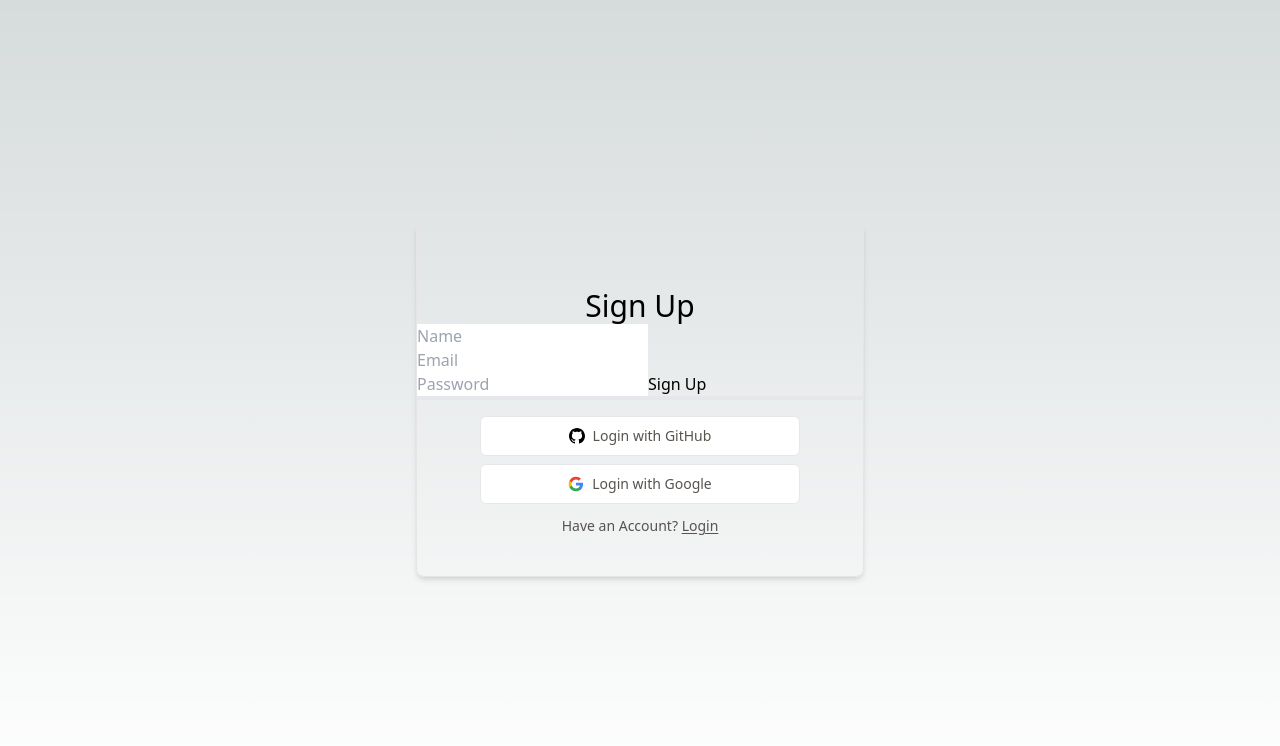
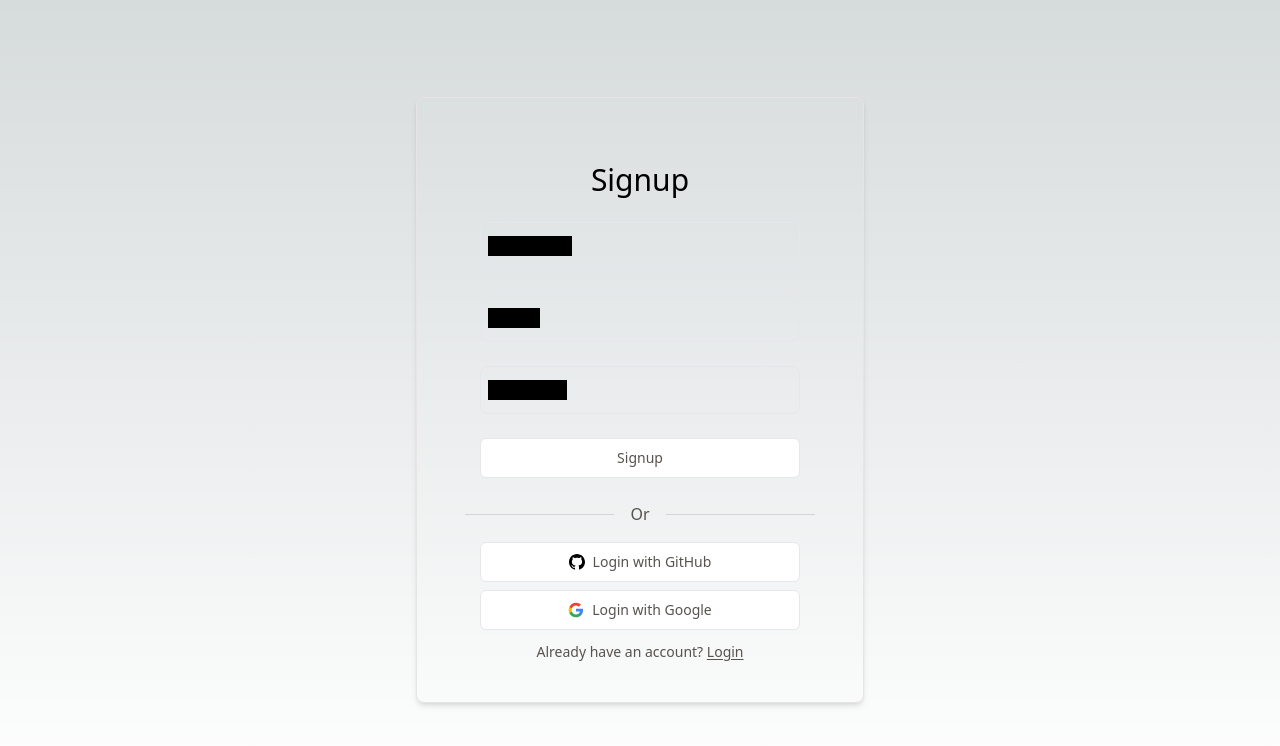
Before and after one commit to adam-cain/honours-project, a Next.js app: page /signup in a window 1280 px wide. Shown: the top 746 px of the page. Built offline with nearby package versions, Linux system fonts and the light colour scheme.

Commit message:
Added signup front and back ends

```diff
--- a/package.json
+++ b/package.json
@@ -25,7 +25,8 @@
     "react": "^18",
     "react-dom": "^18",
     "sonner": "^1.3.1",
-    "tailwind-merge": "^2.2.1"
+    "tailwind-merge": "^2.2.1",
+    "vercel": "^33.4.1"
   },
   "devDependencies": {
     "@types/bcryptjs": "^2.4.6",
--- a/src/app/(auth)/login/page.tsx
+++ b/src/app/(auth)/login/page.tsx
@@ -13,10 +13,10 @@ export default function LoginPage() {
                 redirect: false,
                 email: formData.email,
                 password: formData.password,
-                callbackUrl: "/",
             })
             if(result?.ok) {
                 router.push("/")
+                return "";
             }
             return result?.error ?? "Unknown error";
         } catch (error) {
@@ -31,13 +31,13 @@ export default function LoginPage() {
             name: "email",
             type: "text",
             label: "Email",
-            validator: (e) => validateEmail(e) ? "" : "Enter a valid email address."
+            validator: (e) => validateEmail(e)
         },
         {
             name: "password",
             type: "password",
             label: "Password",
-            validator: (e) => validatePassword(e).errorMessage
+            validator: (e) => validatePassword(e)
         }
     ]}
     onSubmit={login}
--- a/src/app/(auth)/page.tsx
+++ b/src/app/(auth)/page.tsx
@@ -1,84 +1,62 @@
 "use client";
-import AuthProviderButtonGroup from "@/components/Auth/provider-login-button";
-import FormSubmitButton from "@/components/Auth/form-submit-button";
-import { signIn } from "next-auth/react";
+import LoginButton from "@/components/Auth/provider-login-button";
+
 import Link from "next/link";
-import { useState, FormEvent } from "react";
-import { validatePassword, validateEmail } from "@/lib/validation";
-import InputField from "@/components/Auth/input-field";
+import { useRouter } from "next/navigation";
+import { FormEvent, useState } from "react";
 
-export default function LoginPage() {
-  const [formData, setFormData] = useState({ email: '', password: '', emailError: '', passwordError: '' });
-  const [loading, setLoading] = useState(false);
 
-  const handleChange = (e: React.ChangeEvent<HTMLInputElement>) => {
-    const { name, value } = e.target;
+export default function SignUpPage() {
+  const [email, setEmail] = useState('');
+  const [password, setPassword] = useState('');
+  const [username, setName] = useState('');
+  const router = useRouter();
 
-    if (value === '') {
-      setFormData(prev => ({ ...prev, [`${name}Error`]: '' }));
-    } else if (name === 'email') {
-      setFormData(prev => ({ ...prev, emailError: validateEmail(value) ? '' : 'Enter a valid email address.' }));
-    } else if (name === 'password') {
-      setFormData(prev => ({ ...prev, passwordError: validatePassword(value).errorMessage }));
+  const handleSubmit = async (e: FormEvent) => {
+    e.preventDefault();
+    try {
+      const response = await fetch('/api/auth/signup', {
+        method: 'POST',
+        headers: {
+          'Content-Type': 'application/json',
+        },
+        body: JSON.stringify({ email, password, username }),
+      });
+
+      const data = await response.json();
+
+      if (response.status === 201) {
+        router.push('/login');
+      } else {
+        console.error(data.message);
+      }
+    } catch (error) {
+      console.error('An error occurred while signing up', error);
     }
   };
 
-  const handleSubmit = async (e: FormEvent) => {
-    e.preventDefault();
-    if (formData.emailError !== '' || formData.passwordError !== '') return;
-    console.log(formData);
-    setLoading(true);
-    // Add additional validation before calling signIn
-
-    setLoading(false);
-    // Handle result
-  };
 
   return (
     <>
       <h1 className="mt-6 text-center font-cal text-3xl dark:text-white">
-        Login
+        Sign Up
       </h1>
 
-      <form onSubmit={handleSubmit} className="flex flex-col mx-auto mt-4 w-11/12 max-w-xs sm:w-full">
+      <form onSubmit={handleSubmit}>
+      <input type="text" value={username} onChange={(e) => setName(e.target.value)} placeholder="Name" />
+      <input type="email" value={email} onChange={(e) => setEmail(e.target.value)} placeholder="Email" />
+      <input type="password" value={password} onChange={(e) => setPassword(e.target.value)} placeholder="Password" />
+      <button type="submit">Sign Up</button>
+    </form>
 
-        <InputField
-          type="text"
-          name="email"
-          id="email_input"
-          label="Email"
-          error={formData.emailError}
-          onChange={handleChange}
-        />
+      <div className=" border-2 border-r-8 mx-18"></div>
 
-        <InputField
-          type="password"
-          name="password"
-          id="password_input"
-          label="Password"
-          error={formData.passwordError}
-          onChange={handleChange}
-        />
-
-        <FormSubmitButton loading={loading} text="Login" errorMessage={""}  />
-      </form>
-
-
-      <div className="flex items-center justify-center mx-12 my-4">
-        <div className="flex-grow border-t border-gray-300"></div>
-        <span className="flex-shrink mx-4 text-stone-600 dark:text-stone-300">
-          Or
-        </span>
-        <div className="flex-grow border-t border-gray-300"></div>
-      </div>
-
-      <AuthProviderButtonGroup />
-
-      <p className="mt-3 text-center text-sm text-stone-600 dark:text-stone-300 font-medium">
-        <Link href="/signup" className="hover:text-stone-800 dark:hover:text-stone-100">
-          Dont Have an Account? <span className="underline underline-offset-2">Signup</span>
-        </Link>
-      </p>
+      <LoginButton />
+      <Link href="/login">
+        <p className="mt-3 text-center text-sm text-stone-600 dark:text-stone-300 font-medium hover:text-stone-800 dark:hover:text-stone-100">
+          Have an Account? <span className="underline underline-offset-2">Login</span>
+        </p>
+      </Link>
     </>
   );
 }
--- a/src/app/(auth)/signup/page.tsx
+++ b/src/app/(auth)/signup/page.tsx
@@ -1,62 +1,79 @@
 "use client";
-import LoginButton from "@/components/Auth/provider-login-button";
+import { useRouter } from 'next/navigation';
+import { validatePassword, validateEmail, validateUsername } from "@/lib/validation";
+import AuthForm from "@/components/Auth/auth-form";
+import { signIn } from 'next-auth/react';
 
-import Link from "next/link";
-import { useRouter } from "next/navigation";
-import { FormEvent, useState } from "react";
-
-
-export default function SignUpPage() {
-  const [email, setEmail] = useState('');
-  const [password, setPassword] = useState('');
-  const [username, setName] = useState('');
+export default function SignupPage() {
     const router = useRouter();
 
-  const handleSubmit = async (e: FormEvent) => {
-    e.preventDefault();
+    const signup = async (formData: any): Promise<string> => {
         try {
-      const response = await fetch('/api/auth/signup', {
-        method: 'POST',
+            // This is a placeholder for whatever signup mechanism you have.
+            // It might be an API call or something else.
+            const result = await fetch("/api/auth/signup", {
+                method: "POST",
                 headers: {
-          'Content-Type': 'application/json',
+                    "Content-Type": "application/json",
                 },
-        body: JSON.stringify({ email, password, username }),
+                body: JSON.stringify({
+                    username: formData.username,
+                    email: formData.email,
+                    password: formData.password,
+                }),
             });
+            console.log(result);
 
-      const data = await response.json();
-
-      if (response.status === 201) {
-        router.push('/login');
-      } else {
-        console.error(data.message);
+            if (result?.ok) {
+                try {
+                    const result = await signIn('credentials', {
+                        redirect: false,
+                        email: formData.email,
+                        password: formData.password,
+                    })
+                    if(result?.ok) {
+                        console.log("Logged in");
+                        router.push("/")
+                        return "";
+                    }
+                    router.push("/login");
+                    return"Error while logging in after sign up. Please try logging in again.";
+                } catch (error) {
+                    return "Error while logging in after sign up. Please try logging in again.";
+                }
+            }else{
+                return await result.json().then((data) => data.message);
             }
         } catch (error) {
-      console.error('An error occurred while signing up', error);
+            return "Unknown error: " + error;
         }
     };
 
-
-  return (
-    <>
-      <h1 className="mt-6 text-center font-cal text-3xl dark:text-white">
-        Sign Up
-      </h1>
-
-      <form onSubmit={handleSubmit}>
-      <input type="text" value={username} onChange={(e) => setName(e.target.value)} placeholder="Name" />
-      <input type="email" value={email} onChange={(e) => setEmail(e.target.value)} placeholder="Email" />
-      <input type="password" value={password} onChange={(e) => setPassword(e.target.value)} placeholder="Password" />
-      <button type="submit">Sign Up</button>
-    </form>
-
-      <div className=" border-2 border-r-8 mx-18"></div>
-
-      <LoginButton />
-      <Link href="/login">
-        <p className="mt-3 text-center text-sm text-stone-600 dark:text-stone-300 font-medium hover:text-stone-800 dark:hover:text-stone-100">
-          Have an Account? <span className="underline underline-offset-2">Login</span>
-        </p>
-      </Link>
-    </>
-  );
+    return (<AuthForm
+    title={"Signup"}
+    fields={[
+        {
+            name: "username",
+            type: "text",
+            label: "Username",
+            validator: (e) => validateUsername(e)
+        },
+        {
+            name: "email",
+            type: "text",
+            label: "Email",
+            validator: (e) => validateEmail(e)
+        },
+        {
+            name: "password",
+            type: "password",
+            label: "Password",
+            validator: (e) => validatePassword(e)
         }
+    ]}
+    onSubmit={signup}
+    alternateLink={{
+        href: "/login",
+        text: <>Already have an account? <span className="underline underline-offset-2">Login</span></>
+    }} />);
+}
--- a/src/components/Auth/auth-form.tsx
+++ b/src/components/Auth/auth-form.tsx
@@ -3,13 +3,13 @@ import AuthProviderButtonGroup from "@/components/Auth/provider-login-button";
 import FormSubmitButton from "@/components/Auth/form-submit-button";
 import Link from "next/link";
 import InputField from "@/components/Auth/input-field";
-import { SignInResponse } from "next-auth/react";
+import { ValidationResult } from "@/lib/types";
 
 interface Field {
     name: string;
     type: string;
     label: string;
-    validator: (value: string) => string;
+    validator: (value: string) => ValidationResult;
 }
 
 interface AuthFormProps {
@@ -33,7 +33,7 @@ export default function AuthForm({ title, fields, onSubmit, alternateLink }: Aut
             setFormData((prev: object) => ({ ...prev, [name]: value, [errorKey]: "" }));
             return;
         }
-        const errorMessage = fields.find(field => field.name === name)?.validator(value);
+        const errorMessage = fields.find(field => field.name === name)?.validator(value).errorMessage;
 
         setFormData((prev: object) => ({ ...prev, [name]: value, [errorKey]: errorMessage }));
 
--- a/src/lib/types.ts
+++ b/src/lib/types.ts
@@ -62,3 +62,8 @@ export interface DomainVerificationResponse {
     reason: string;
   }[];
 }
+
+export type ValidationResult = {
+  isValid: boolean;
+  errorMessage: string;
+};
--- a/src/lib/validation.ts
+++ b/src/lib/validation.ts
@@ -1,9 +1,6 @@
-type PasswordValidationResult = {
-    isValid: boolean;
-    errorMessage: string;
-};
+import { ValidationResult } from "@/lib/types";
 
-export const validatePassword = (password: string): PasswordValidationResult => {
+export const validatePassword = (password: string): ValidationResult => {
     const minLength = 8;
     const hasUpperCase = /[A-Z]/.test(password);
     const hasLowerCase = /[a-z]/.test(password);
@@ -13,29 +10,55 @@ export const validatePassword = (password: string): PasswordValidationResult =>
     let errorMessage = [];
 
     if (password.length < minLength) {
-        errorMessage.push('at least 8 characters');
+        errorMessage.push("at least 8 characters");
     }
     if (!hasUpperCase) {
-        errorMessage.push('a uppercase letter');
+        errorMessage.push("a uppercase letter");
     }
     if (!hasLowerCase) {
-        errorMessage.push('a lowercase letter');
+        errorMessage.push("a lowercase letter");
     }
     if (!hasNumbers) {
-        errorMessage.push('a number');
+        errorMessage.push("a number");
     }
     if (!hasSpecialChar) {
-        errorMessage.push('a special character');
+        errorMessage.push("a special character");
     }
 
     return {
         isValid: errorMessage.length === 0,
-        errorMessage: errorMessage.length > 0 ? `Must include ${errorMessage.join(', ')}.` : '',
+        errorMessage: errorMessage.length > 0 ? errorBuilder(errorMessage) : "",
     };
 };
 
+export const validateEmail = (email: string): ValidationResult => {
+    const emailPattern = /\S+@\S+\.\S+/;
+    const isValid = emailPattern.test(email);
+    return {
+        isValid: isValid,
+        errorMessage: isValid ? "": "Invalid email address",
+    };
+};
 
-export const validateEmail = (email: string) => {
-    const emailPattern = /\S+@\S+\.\S+/;
-    return emailPattern.test(email);
+export const validateUsername = (username: string): ValidationResult => {
+    const validCharacters = /^[a-zA-Z0-9_]*$/.test(username);
+    let errorMessage = [];
+
+    if(username.length < 4) {
+        errorMessage.push("at least 4 characters");
+    }
+    if(username.length > 20) {
+        errorMessage.push("at most 20 characters");
+    }if(!validCharacters) {
+        errorMessage.push("only letters, numbers, and underscores");
+    }
+
+    return {
+        isValid: errorMessage.length === 0,
+        errorMessage: errorMessage.length > 0 ? errorBuilder(errorMessage) : "",
+    };
 };
+
+function errorBuilder(errors: string[]) {
+    return `Must include ${errors.join(", ")}.`;
+}
```
Also changed, not shown: src/app/api/auth/signup/route.ts (+30 -21 lines), 2 other files (tests, documents, lock files or other folders). Lines whose indentation alone changed are shown as unchanged.
